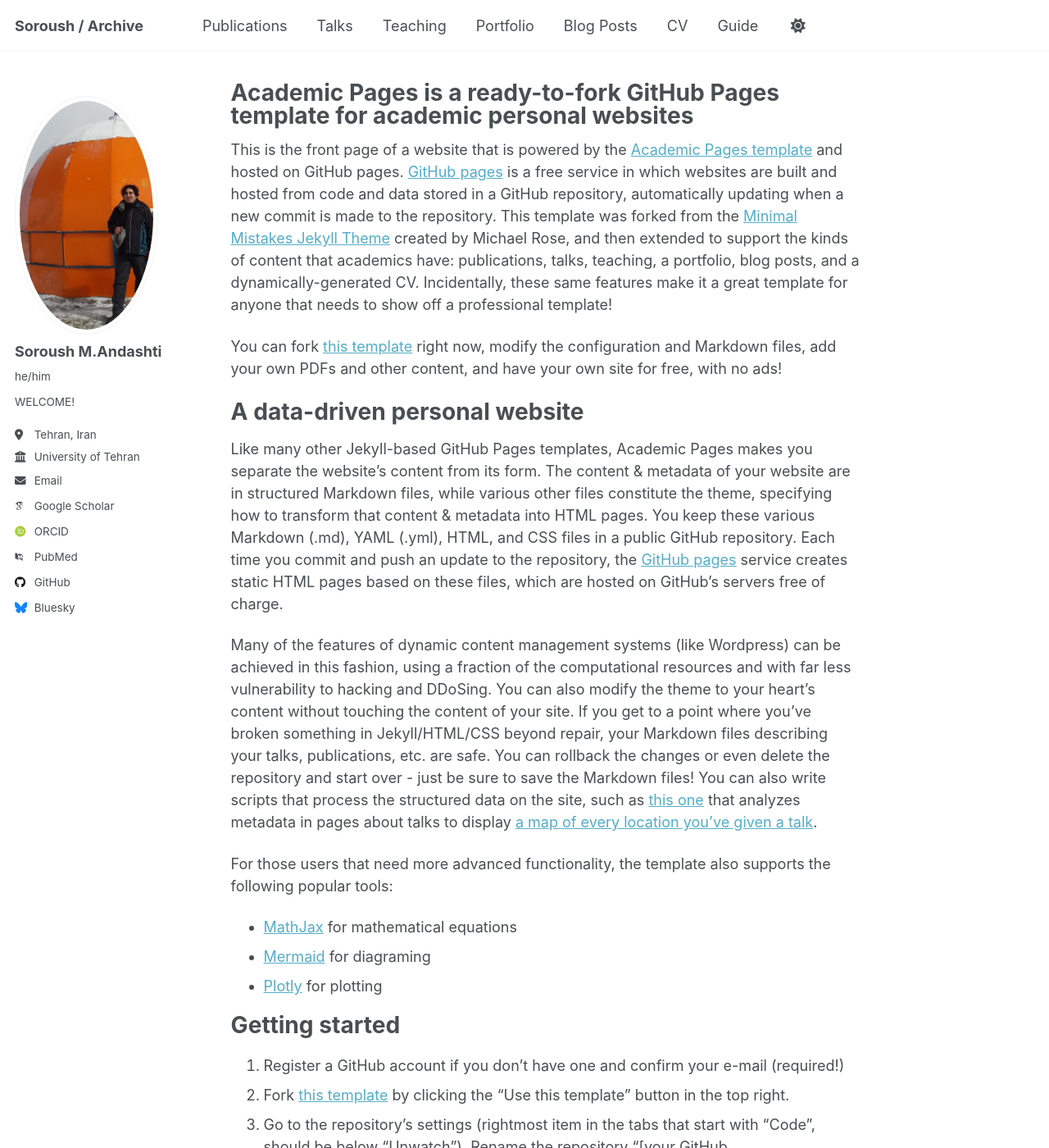
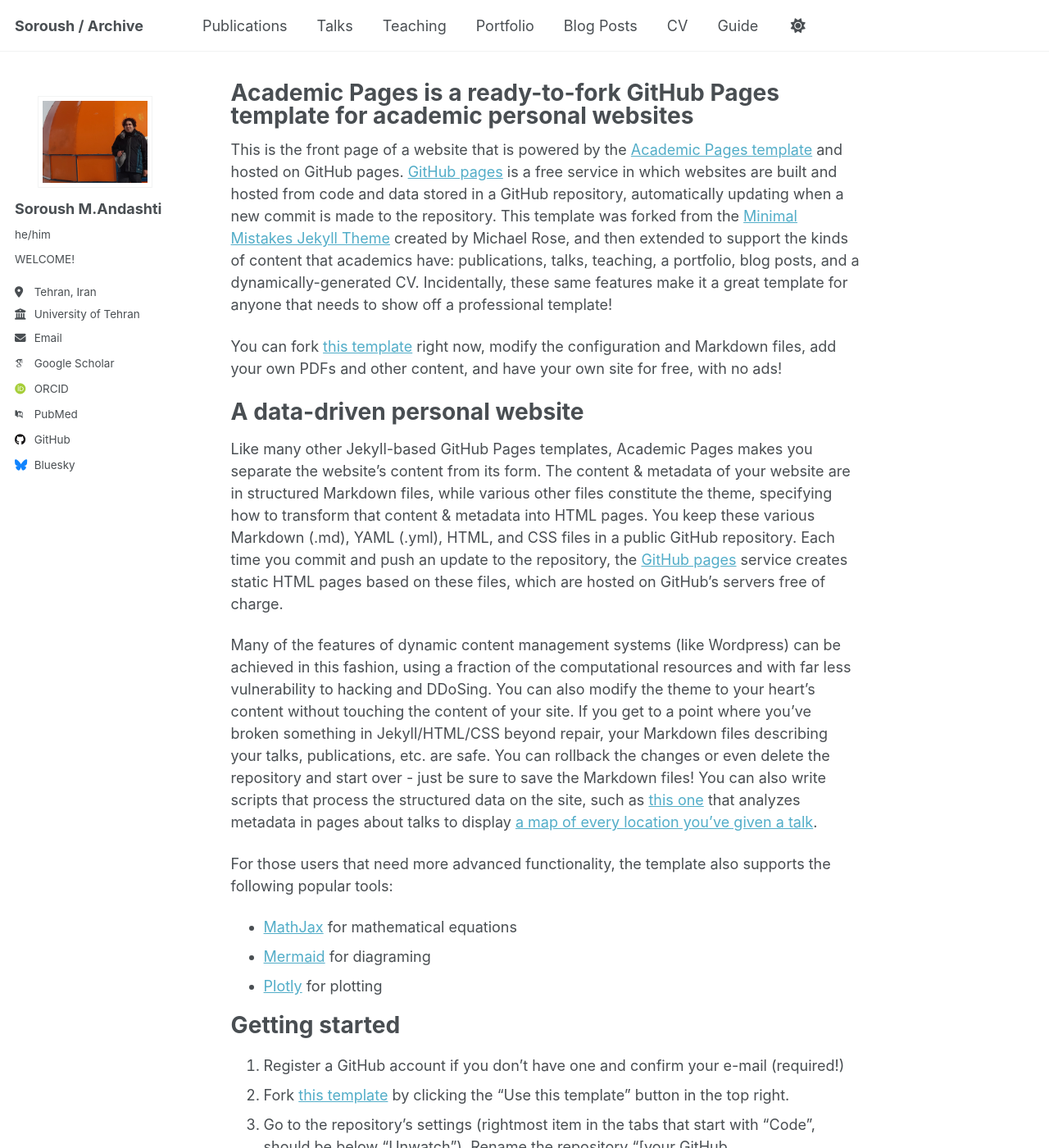
Before and after one commit to soroush-ma/Soroush-Archive, a Jekyll site: the page built from _pages/about.md, in a window 1280 px wide and 1400 px high. Shown: the whole window at 82% size. Built offline with Jekyll 4.4.1, drawn with Linux system fonts in a browser that asks for light colours; some web fonts are replaced; a script that is not in the unit is left out.

Commit message:
Update main.scss

```diff
--- a/assets/css/main.scss
+++ b/assets/css/main.scss
@@ -40,3 +40,11 @@
     "vendor/font-awesome/solid",
     "vendor/font-awesome/brands"
 ;
+.author__avatar {
+  width: 140px !important;
+  height: 112px !important;    // 20% shorter than 140
+  object-fit: cover !important;
+  border-radius: 0 !important; // rectangular
+  display: block !important;
+  margin: 0 auto 15px !important;
+}
```
